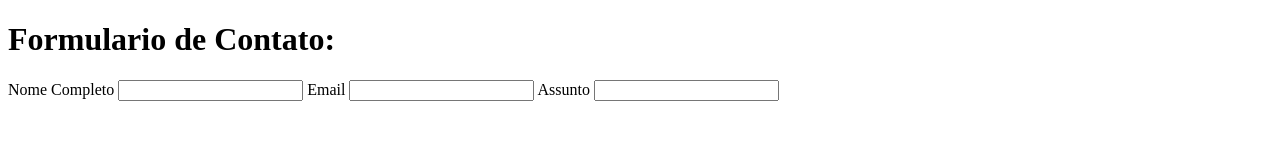
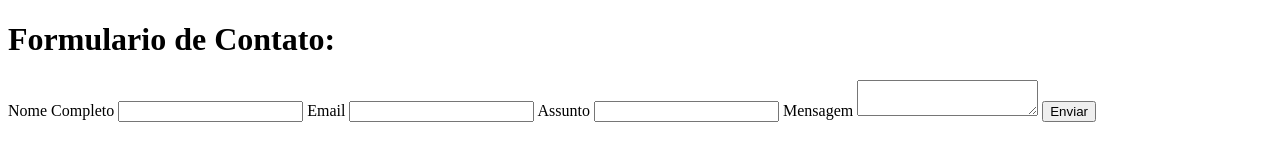
Before and after one commit to brunofvincensi/aprendendo-git, a plain HTML site: page index.html in a window 1280 px wide. Drawn offline with Linux system fonts and the light colour scheme.

Commit message:
Mensagem adicionado

```diff
--- a/index.html
+++ b/index.html
@@ -1,4 +1,3 @@
-
 <!DOCTYPE html>
 <html>
 	<head>
@@ -7,6 +6,7 @@
 	</head>
 <body>
 			<h1>Formulario de Contato:</h1>
+	    <div class="box">
 			<label>
 				<span>Nome Completo</span>
 				<input type="text" class="input_text" name="nome" id="name"/>
@@ -16,9 +16,17 @@
 				<span>Email</span>
 				<input type="text" class="input_text" name="email" id="email"/>
 			</label>
+
 			<label>
 				<span>Assunto</span>
-			<input type="text" class="input_text" name="assunto" id="subjetivo"/>
+				<input type="text" class="input_text" name="assunto" id="subject"/>
 			</label>
+
+			<label>
+				<span>Mensagem</span>
+				<textarea class="message" name="feedback" id="feedback"></textarea>
+				<input type="button" class="button" value="Enviar" />
+			</label>
+	    </div>
 </body>
 </html>
```
Lines whose indentation alone changed are shown as unchanged.
